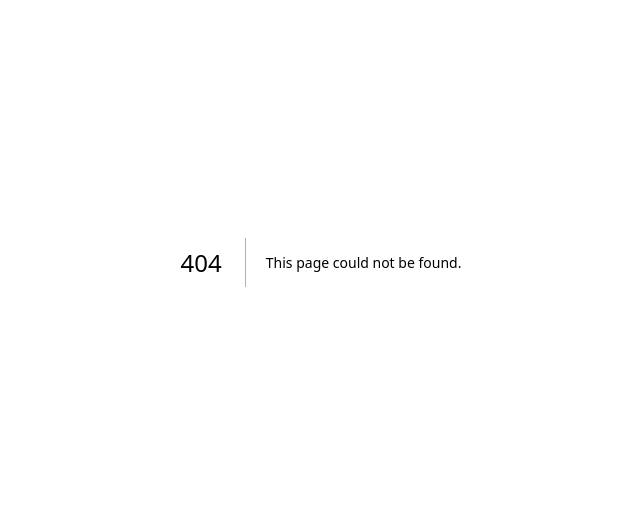
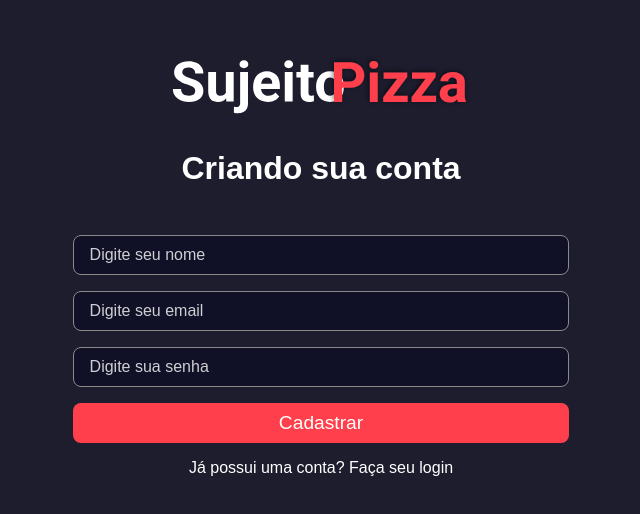
Before and after one commit to EvertonLDS815/pizza-front, a Next.js app: page /signup in a window 1280 px wide. Before the commit this address had no page. Shown: the part 138-652 px from the top of the page, without its empty margins (319-959 px from the left). Built offline with nearby package versions, Linux system fonts and the light colour scheme.

Commit message:
feat: page - register

```diff
--- /dev/null
+++ b/src/pages/signup/index.tsx
@@ -0,0 +1,36 @@
+import Head from 'next/head';
+import Image from 'next/image';
+import styles from '../../../styles/home.module.scss';
+import logoImg from '../../../public/logo.svg';
+
+import {Input} from '../../components/ui/input';
+import { Button } from '../../components/ui/button';
+
+import Link from 'next/link'
+
+export default function SignUp() {
+  return (
+    <>
+      <Head>
+        <title>Faça seu Cadastro</title>
+      </Head>
+      <div className={styles.containerCenter}>
+        <Image className={styles.logoImage} src={logoImg} alt="logo sujeito pizzaria" />
+
+        <div className={styles.login}>
+        <h1>Criando sua conta</h1>
+          <form>
+            <Input type="text" placeholder="Digite seu nome" />
+            <Input type="text" placeholder="Digite seu email" />
+            <Input type="password" placeholder="Digite sua senha" />
+            <Button type="submit" loading={false} >Cadastrar</Button>
+          </form>
+
+          <Link href="/" legacyBehavior>
+            <a className={styles.text}>Já possui uma conta? Faça seu login</a>
+          </Link>
+        </div>
+      </div>
+    </>
+  )
+}
--- a/styles/home.module.scss
+++ b/styles/home.module.scss
@@ -5,6 +5,9 @@
     align-items: center;
     flex-direction: column;
     background-color: var(--gray-900);
+}
+.logoImage {
+    width: 300px;
 }
 
 .login {
@@ -14,16 +17,22 @@
     align-items: center;
     justify-content: center;
     flex-direction: column;
-    padding: 2rem 1.5rem;
+    padding: 0 1.5rem;
 
     form {
         width: 90%;
         display: flex;
         flex-direction: column;
+        padding-top: 2rem;
     }
     form button {
         height: 40px;
         font-size: 1.2rem;
+    }
+
+    h1 {
+        color: var(--white);
+        padding-bottom: 1rem;
     }
 
 }
@@ -38,10 +47,14 @@
     .login {
         width: 90%;
     }
+
 }
 
 @media (max-width: 420px) {
     .login {
         width: 95%;
     }
+    .logoImage {
+        width: 250px;
+    }
 }
```
Also changed, not shown: src/pages/index.tsx (+7 -3 lines).
